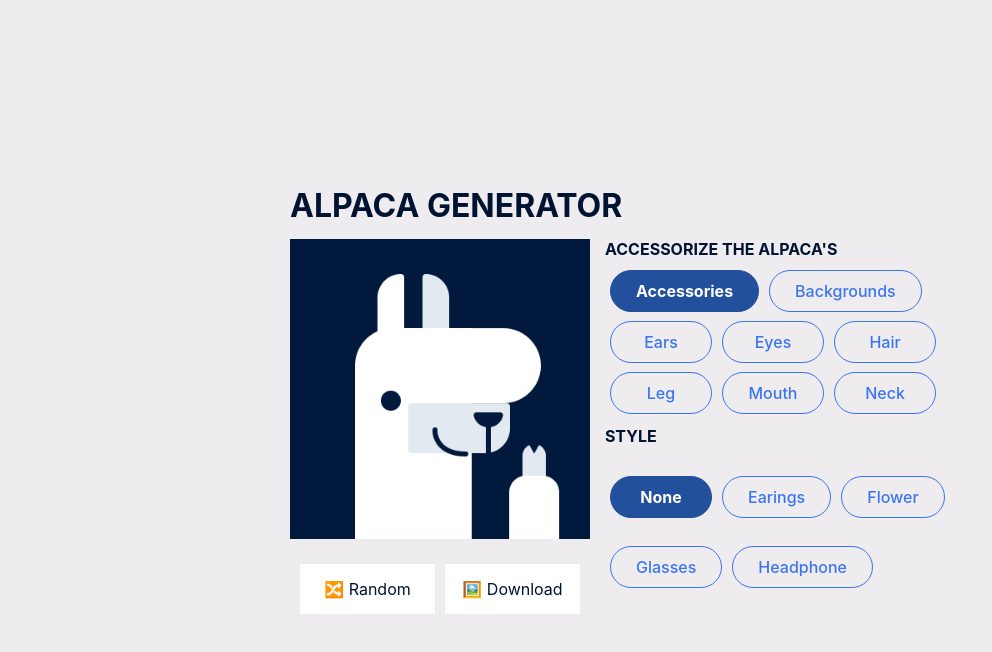
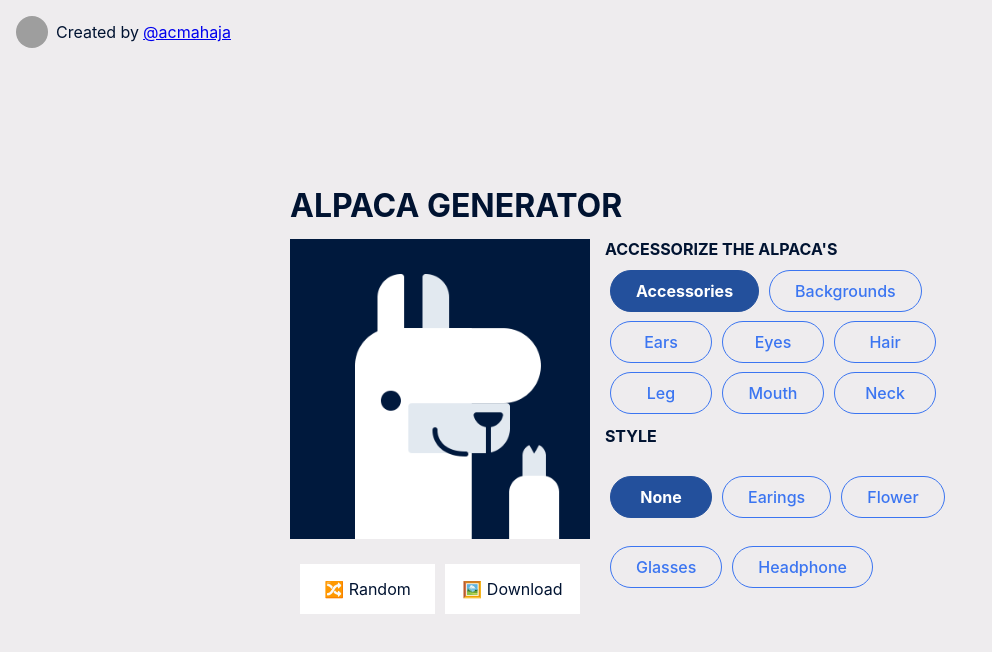
Before and after one commit to acmahaja/alpaca-image-generator, a React (Create React App) app: page / in a window 1280 px wide. Shown: the top 652 px of the page, without its empty margins (0-992 px from the left). Built offline with nearby package versions, Linux system fonts and the light colour scheme; grey boxes are pictures that could not be loaded.

Commit message:
Implemented credits

```diff
--- a/src/App.css
+++ b/src/App.css
@@ -1,3 +1,25 @@
+.created-by {
+    position: absolute;
+    top: 0;
+    left: 0;
+    margin: 1em;
+    display: flex;
+    flex-direction: row;
+    align-items: center;
+    justify-content: center;
+}
+
+.created-by img {
+    height: 2em;
+    width: 2em;
+    border-radius: 50%;
+    margin-right: 0.5em;
+}
+
+.created-by a {
+    margin-left: .25em;
+}
+
 .App {
     box-sizing: border-box;
     padding: 0;
--- a/src/App.js
+++ b/src/App.js
@@ -194,6 +194,11 @@ class App extends Component {
 
     return (
       <div className="App">
+        <div className="created-by"  href="https://www.acmahaja.com/">
+          <img src="http://www.acmahaja.com/images/profile.png"/>
+          Created by  <a href="https://www.acmahaja.com/">@acmahaja</a>
+        </div>
+
         <h1>alpaca generator</h1>
         <div className="menu">
           <div className="drawing">
```
